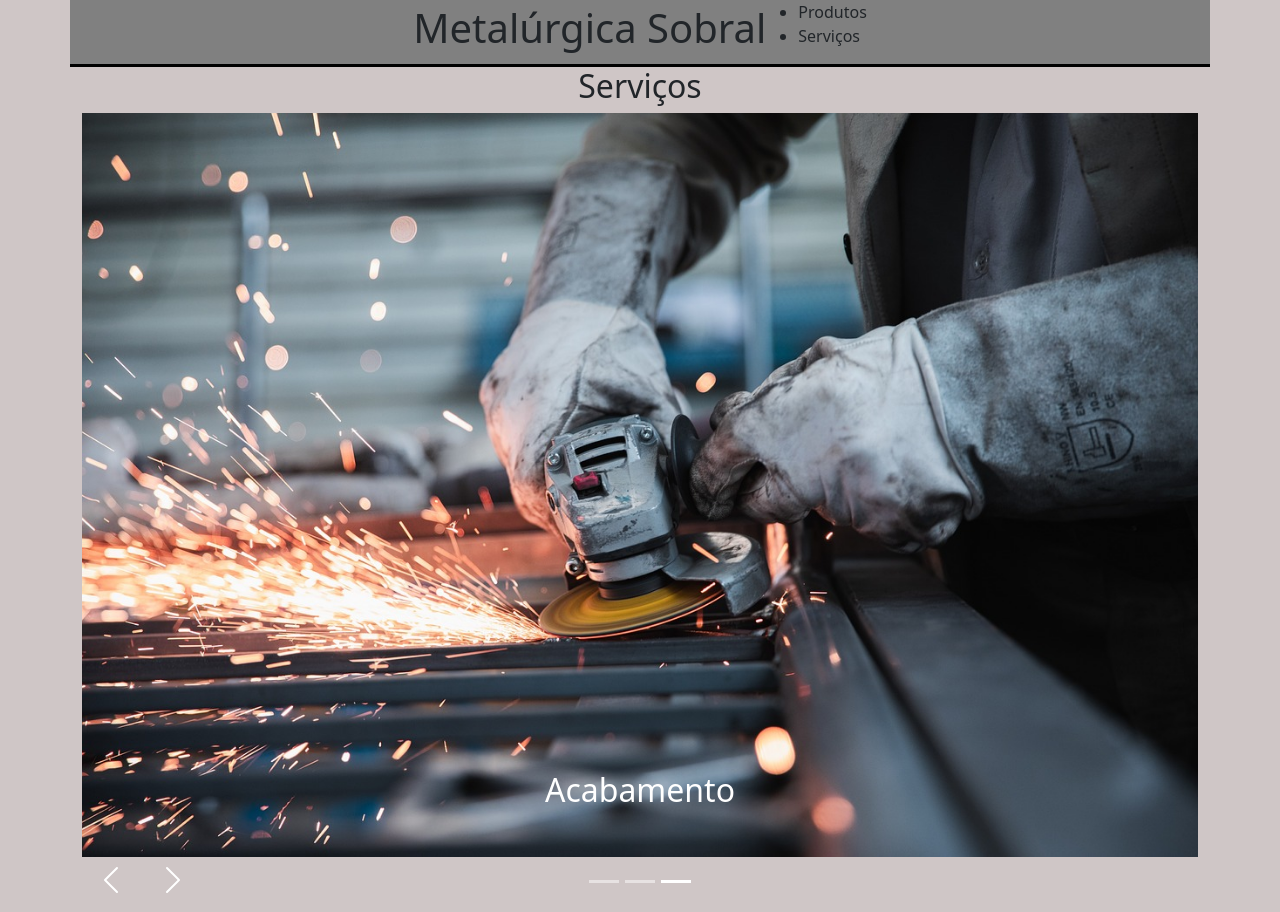
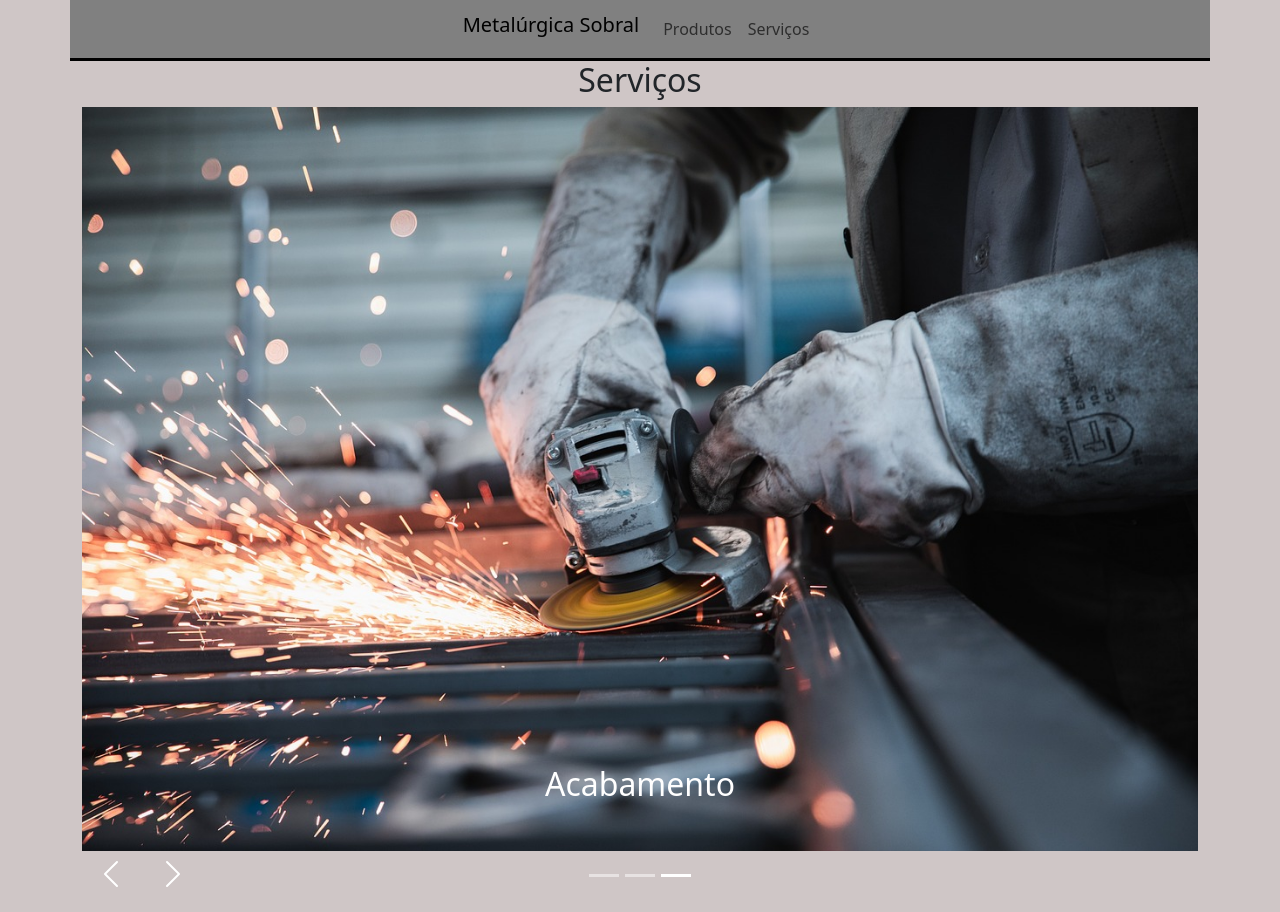
Before and after one commit to markcos1/atividade_boostrap, a plain HTML site: page index.html in a window 1280 px wide. Shown: the top 912 px of the page. Drawn offline with nearby package versions, Linux system fonts and the light colour scheme.

Commit message:
novo commit

```diff
--- a/index.html
+++ b/index.html
@@ -9,15 +9,26 @@
 </head>
 <body>
     <header class="container">
-        <h1>Metalúrgica Sobral</h1>
-        <div>
-            <nav id="menu">
-                <ul>
-                    <li>Produtos</li>
-                    <li>Serviços</li>
+        <nav class="navbar navbar-expand-lg navbar-light">
+            <div class="container">
+            <h1 class="navbar-brand" href="#">Metalúrgica Sobral</h1>
+            <button class="navbar-toggler" type="button" data-bs-toggle="collapse" data-bs-target="#navbarNav"
+                aria-controls="navbarNav" aria-expanded="false" aria-label="Toggle navigation">
+                <span class="navbar-toggler-icon"></span>
+            </button>
+
+            <div class="collapse navbar-collapse" id="navbarNav">
+                <ul class="navbar-nav ms-auto">
+                <li class="nav-item">
+                    <a class="nav-link" href="#produt">Produtos</a>
+                </li>
+                <li class="nav-item">
+                    <a class="nav-link" href="#carousel-exemplo">Serviços</a>
+                </li>
                 </ul>
-            </nav>
-        </div>
+            </div>
+            </div>
+        </nav>
     </header>
     <section>
     <div class="container">
@@ -59,7 +70,7 @@
     </section>
 
     <section>
-        <div class="container produto">
+        <div class="container produto" id="produt">
             <div class="row">
                 <article>
                     <div class="col-sm-12 col-md-6 col-lg-4">
--- a/main.css
+++ b/main.css
@@ -1,8 +1,4 @@
-*{
-    padding: 0;
-    margin: 0;
-    box-sizing: border-box;
-}
+
 .container{
     justify-content: center;
     align-items: center;
@@ -10,9 +6,7 @@
 
 
 }
-header .container{
-    width: 100%;
-}
+
 body{
     background-color: #cfc6c6;
 }
@@ -21,6 +15,8 @@ header{
     background-color: gray;
     border-bottom: 3px solid black;
     text-decoration: none;
+    display: flex;
+    justify-content: space-between;
 
 }
 
```
